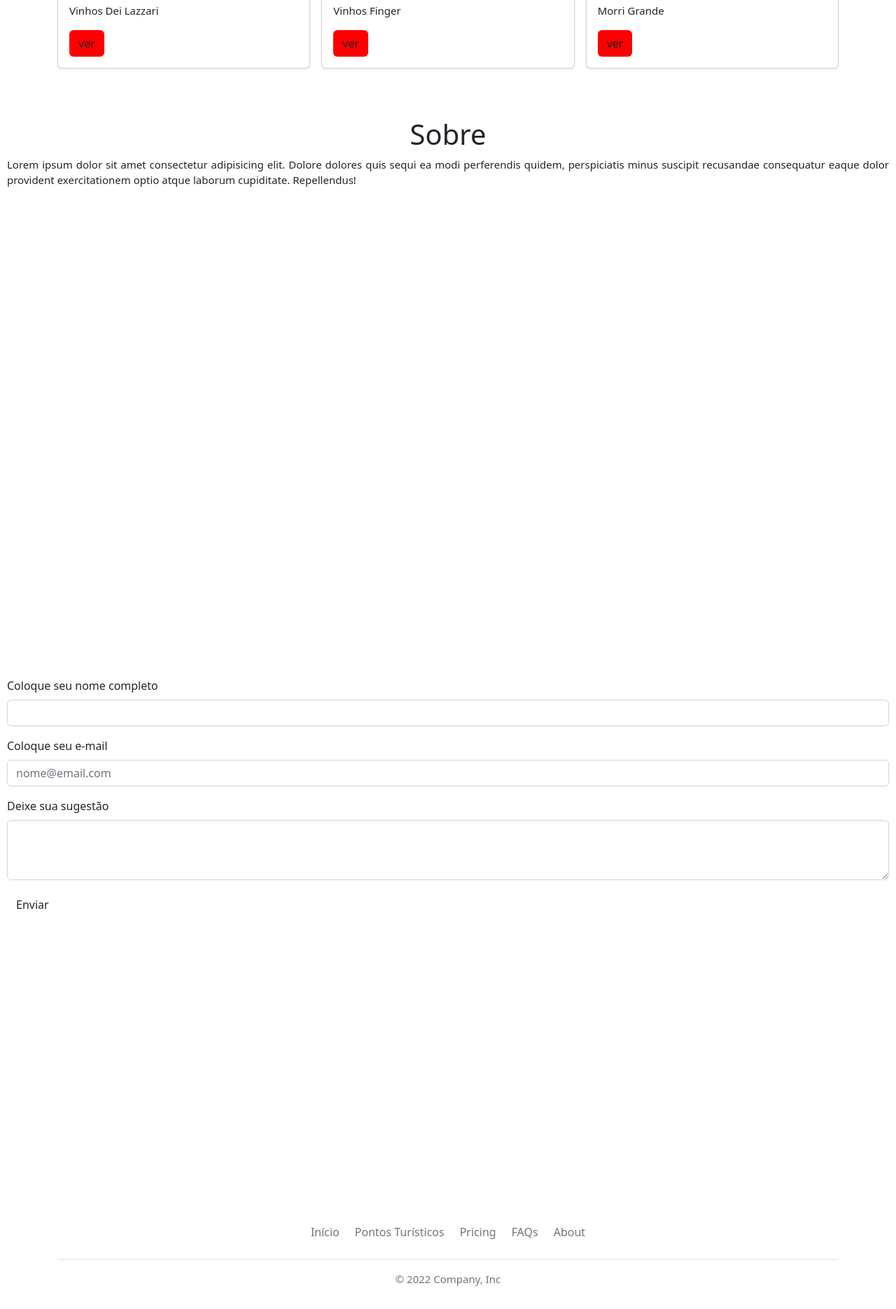
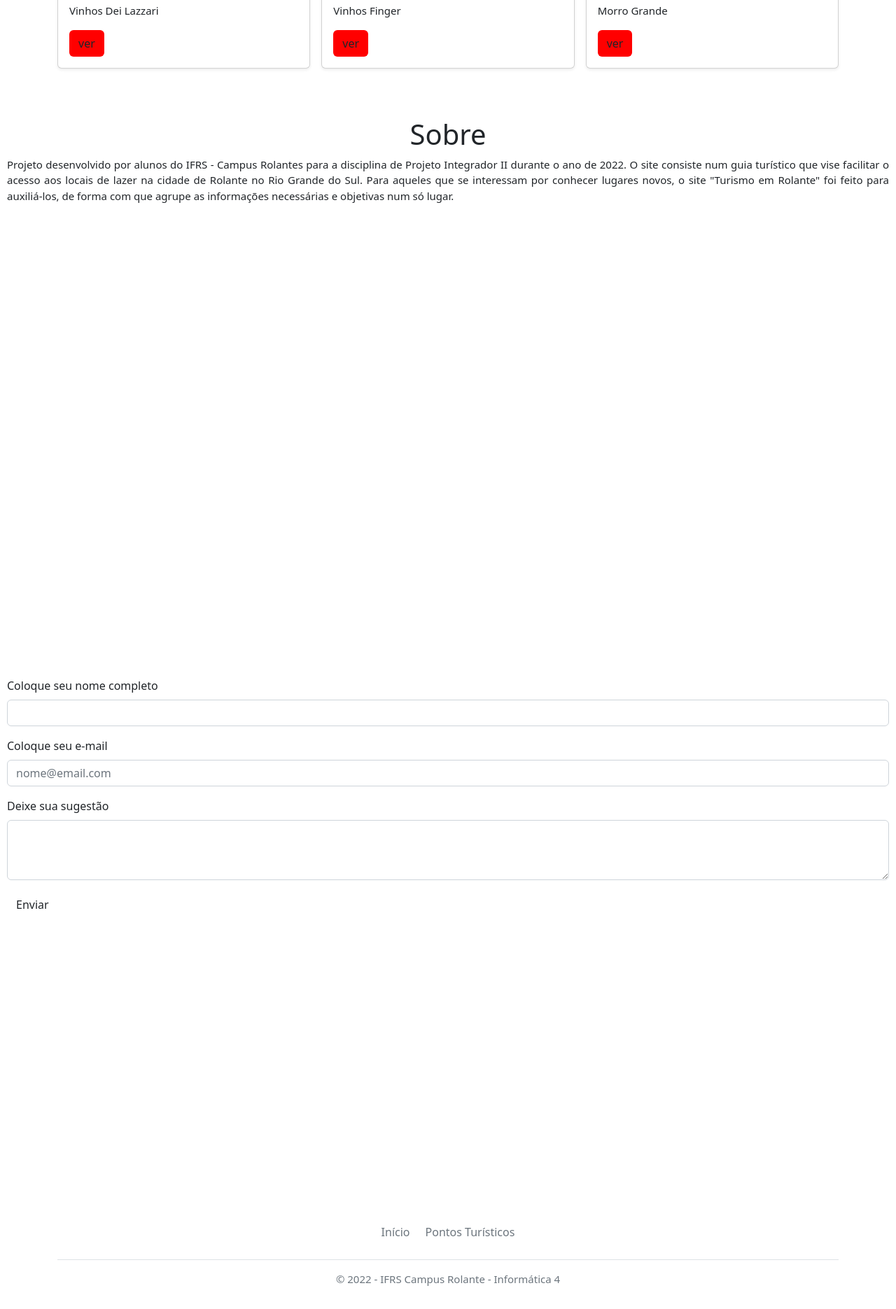
Before and after one commit to Jemuhlen/Site-de-turismo, a PHP site: page / in a window 1280 px wide. Shown: the part 2760-4631 px from the top of the page at 70% size. Run offline with PHP 8.4, Linux system fonts and the light colour scheme; data that the repository does not hold is empty; some libraries are stand-ins or nearby versions.

Commit message:
Update index.php

```diff
--- a/index.php
+++ b/index.php
@@ -55,7 +55,7 @@
               <img src="img/banner1.png" class="d-block w-100" alt="...">
             </div>
             <div class="carousel-item">
-              <img src="img/banner1.png" class="d-block w-100" alt="...">
+              <img src="img/banner2.png" class="d-block w-100" alt="...">
             </div>
             <div class="carousel-item">
               <img src="img/banner3.png" class="d-block w-100" alt="...">
@@ -198,18 +198,17 @@
         <div class="col">
           <div class="card shadow-sm">
           <img src="img/1670350725.jpeg">
-
             <div class="card-body">
               <p class="card-text">Vinhos Dei Lazzari</p>
               <div class="d-flex justify-content-between align-items-center">
                 <div class="btn-group">
                 <a href="pontos/lazzari.php" class="btn btn-pontos">ver</a>
-
                 </div>
               </div>
             </div>
           </div>
         </div>
+
         <div class="col">
           <div class="card shadow-sm">
           <img src="img/finger.jpg" >
@@ -230,7 +229,7 @@
           <img src="img/1670351210.jpeg" width="420px" height="200px">
 
             <div class="card-body">
-              <p class="card-text">Morri Grande</p>
+              <p class="card-text">Morro Grande</p>
               <div class="d-flex justify-content-between align-items-center">
                 <div class="btn-group">
                 <a href="pontos/morro.php" class="btn btn-pontos">ver</a>
@@ -247,7 +246,11 @@
 
 <div class="sobre" id="sobre">
   <h1>Sobre</h1>
-  <p>Lorem ipsum dolor sit amet consectetur adipisicing elit. Dolore dolores quis sequi ea modi perferendis quidem, perspiciatis minus suscipit recusandae consequatur eaque dolor provident exercitationem optio atque laborum cupiditate. Repellendus!</p>
+  <p>Projeto desenvolvido por alunos do IFRS - Campus Rolantes para a disciplina de Projeto Integrador II durante o ano de 2022. O site consiste num guia turístico que vise facilitar o acesso aos locais de lazer na cidade de Rolante no Rio Grande do Sul. Para aqueles que se interessam por conhecer lugares novos, o site "Turismo em Rolante" foi feito para auxiliá-los, de forma com que agrupe as informações necessárias e objetivas num só lugar.</p>
+
+    </div>
+</div>
+
 </div>
 
 <!--PARTE DO PHP-->
@@ -316,15 +319,11 @@ if (isset($_POST['enviar']) == true) {
   <footer class="py-3 my-4">
     <ul class="nav justify-content-center border-bottom pb-3 mb-3">
       <li class="nav-item"><a href="#carouselExampleIndicators" class="nav-link px-2 text-muted">Início</a></li>
-      <li class="nav-item"><a href="#pontosturisticos" class="nav-link px-2 text-muted">Pontos Turísticos</a></li>
-      <li class="nav-item"><a href="#" class="nav-link px-2 text-muted">Pricing</a></li>
-      <li class="nav-item"><a href="#" class="nav-link px-2 text-muted">FAQs</a></li>
-      <li class="nav-item"><a href="#" class="nav-link px-2 text-muted">About</a></li>
+      <li class="nav-item"><a href="#pontos-turisticos" class="nav-link px-2 text-muted">Pontos Turísticos</a></li>
     </ul>
-    <p class="text-center text-muted">&copy; 2022 Company, Inc</p>
+    <p class="text-center text-muted">&copy; 2022 - IFRS Campus Rolante - Informática 4 </p>
   </footer>
 </div>
-</footer>
   <script> src="js/swiper-bundle.min.js"</script>
   <script> src="js/script.js"</script>
   <script src="https://cdn.jsdelivr.net/npm/@popperjs/core@2.11.6/dist/umd/popper.min.js"></script>
```
Lines whose indentation alone changed are shown as unchanged.
